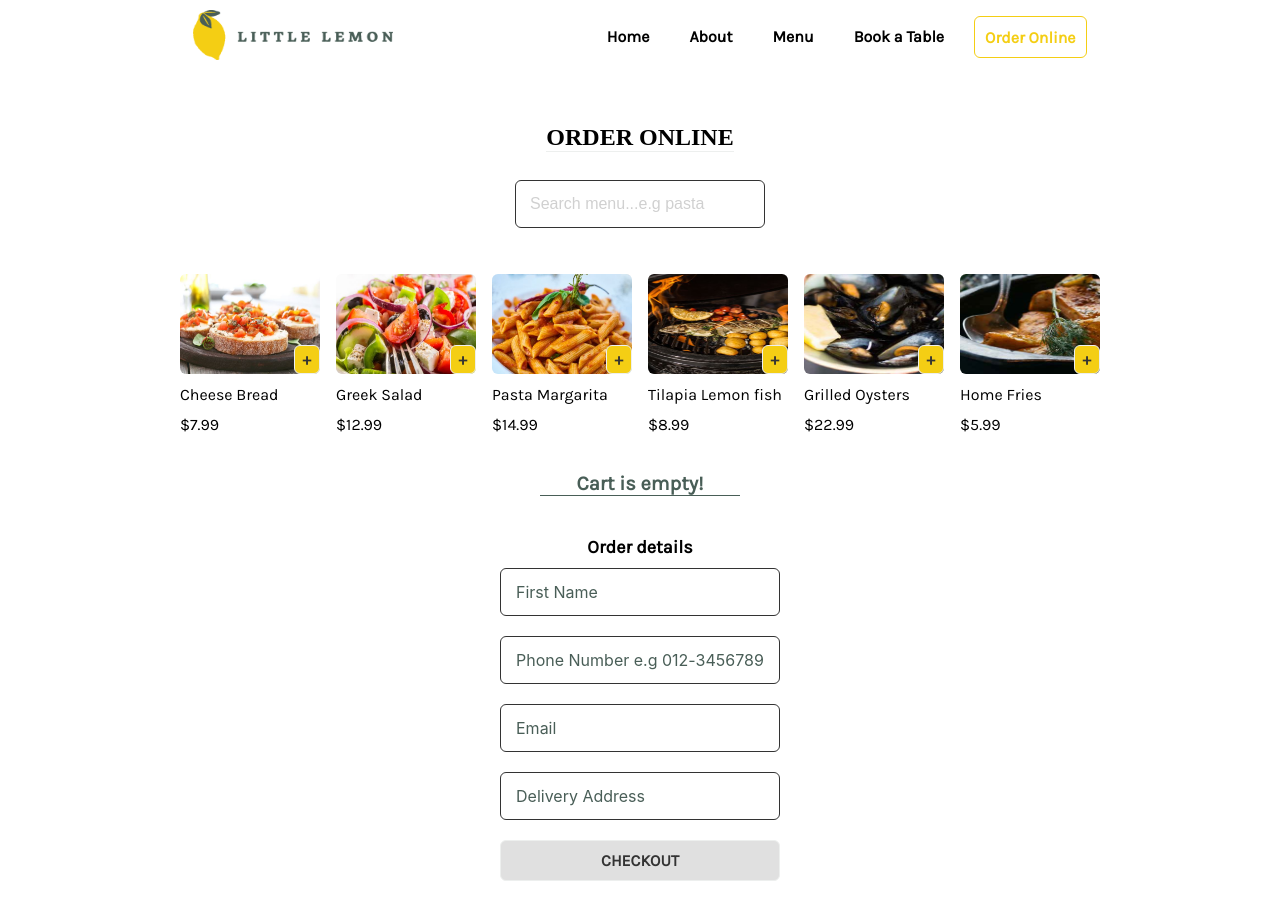
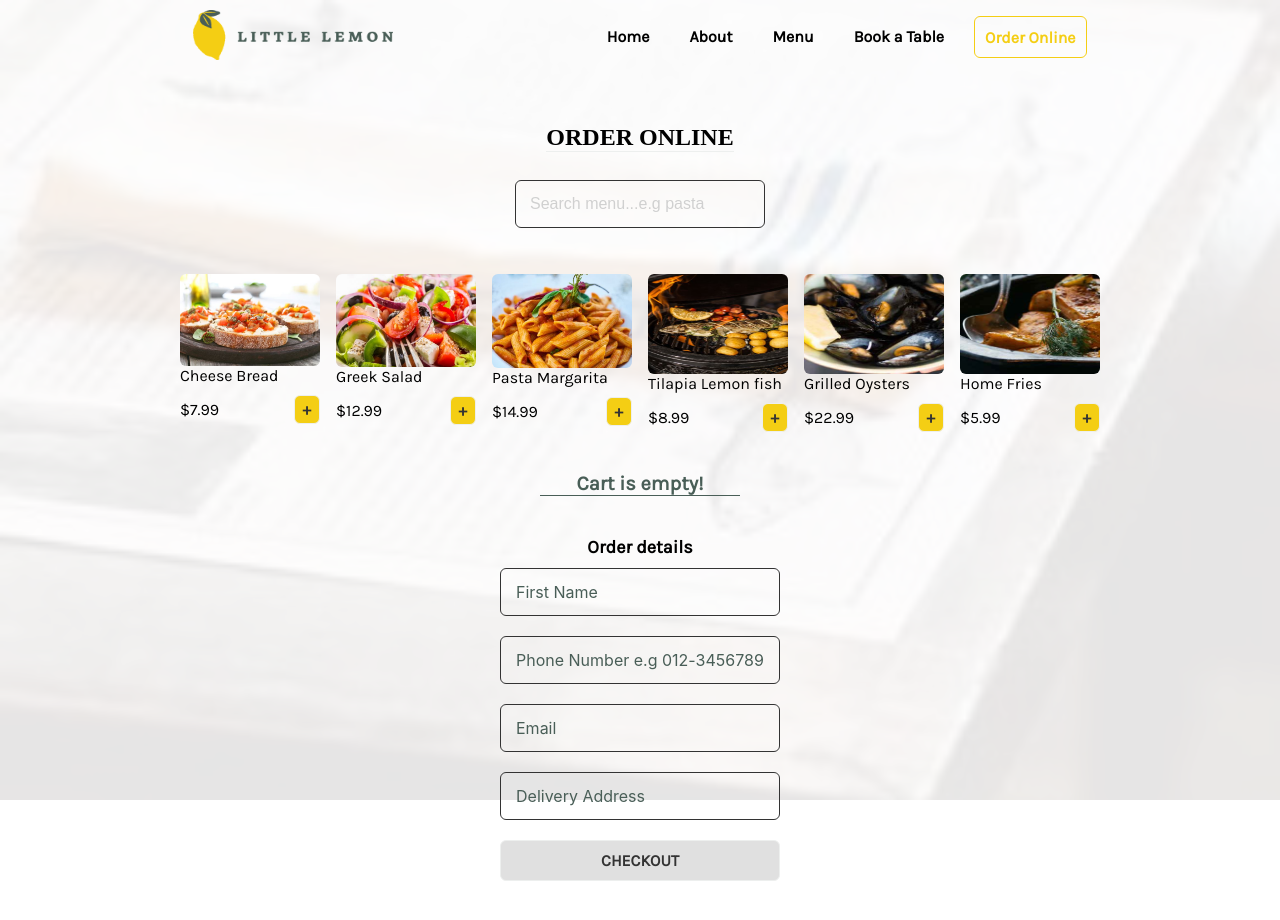
Before and after one commit to YanShtein/little_lemon, a React (Create React App) app: page /order in a window 1280 px wide. Shown: the top 920 px of the page. Built offline with nearby package versions, Linux system fonts and the light colour scheme; a web font is replaced by a local one.

Commit message:
added bg

```diff
--- a/src/App.js
+++ b/src/App.js
@@ -10,6 +10,7 @@ import Confirmation from "./components/Booking/Confirmation";
 function App() {
   return (
     <AppProvider>
+      <img className="bg" alt="Site Background" src={require('../src/assets/images/footer.JPG')}/>
       <div className="container">
         <Routes>
           <Route path="/" element={<HomePage />}></Route>
--- a/src/assets/shared.css
+++ b/src/assets/shared.css
@@ -49,10 +49,19 @@ body {
   text-rendering: optimizeSpeed;
 }
 
+.bg {
+  position: fixed;
+  top: 0px;
+  width: 100%;
+  height: 100%;
+  z-index: 0;
+  opacity: 0.10;
+  object-fit: cover;
+}
+
 .container {
   position: relative;
-  /* width: 100%;
-  height: 100vh; */
+  z-index: 5;
 }
 
 button {
--- a/src/components/Booking/Confirmation.js
+++ b/src/components/Booking/Confirmation.js
@@ -29,7 +29,7 @@ export default function Confirmation() {
         <div className="details">
           <ul>
             <li>Reservation number:</li>
-            <li>Name:</li>
+            <li>Full Name:</li>
             <li>Phone Number:</li>
             <li>Reservation date:</li>
             <li>Reservation time:</li>
--- a/src/components/Booking/book.css
+++ b/src/components/Booking/book.css
@@ -52,6 +52,11 @@ form {
 
 .details ul:first-child {
   margin-right: 50px;
+  color: var(--primary-green);
+}
+
+.details ul:nth-child(2) {
+  color: var(--hg-black);
 }
 
 svg {
--- a/src/components/Order/OrderForm.js
+++ b/src/components/Order/OrderForm.js
@@ -36,6 +36,7 @@ export default function OrderForm({ onSubmit }) {
   };
 
   return (
+    <div className="order-details">
       <form onSubmit={e => onSubmit(e)}>
         <p>Order details</p>
         <div className="input-group">
@@ -85,5 +86,6 @@ export default function OrderForm({ onSubmit }) {
         </div>
         <button aria-label="Submit Order" disabled={cart.length === 0} type="submit">CHECKOUT</button>
       </form>
+    </div>
   )
 };
--- a/src/components/Order/OrderPage.js
+++ b/src/components/Order/OrderPage.js
@@ -45,21 +45,25 @@ export default function OrderPage() {
                 value={search}
                 onChange={e => setSearch(e.target.value)}/>
             </div>
-            <div className="search-menu">
+            <div className="order-items">
               {
                 handleSearch().map(item => {
                   return (
-                    <div className="search-item" key={item.id}>
-                      <button aria-label="Add to cart" onClick={() => handleAddToCart(item)}>+</button>
+                    <div className="order-item" key={item.id}>
                       <img src={require(`../../assets/images/${item.img}`)} alt={item.dishUpper} />
                       <p>{item.dishLower}</p>
-                      <p>${item.price}</p>
+                      <div>
+                        <p>${item.price}</p>
+                        <p>
+                          <button aria-label="Add to cart" onClick={() => handleAddToCart(item)}>+</button>
+                        </p>
+                      </div>
                     </div>
                   )
                 })
               }
             </div>
-            <div className="order-items">
+            <div className="cart-items">
               {
                 cart.length === 0 ?
                 <p className="cart-empty">Cart is empty!</p>
@@ -68,7 +72,7 @@ export default function OrderPage() {
                   {
                     cart.map(item => {
                       return (
-                        <div className="order-item" key={item.id}>
+                        <div className="cart-item" key={item.id}>
                           <p>- {item.dishLower}</p>
                           <p><b> x{item.quantity}</b></p>
                         </div>
@@ -79,9 +83,7 @@ export default function OrderPage() {
                 </>
               }
             </div>
-            <div className="order-details">
-              <OrderForm onSubmit={onSubmit} />
-            </div>
+            <OrderForm onSubmit={onSubmit} />
           </div>
         }
       </div>
--- a/src/components/Order/order.css
+++ b/src/components/Order/order.css
@@ -32,7 +32,7 @@
   border: 1px solid var(--primary-yellow);
 }
 
-.search-menu {
+.order-items {
   display: flex;
   margin: 30px auto;
   flex-wrap: wrap;
@@ -40,8 +40,7 @@
   justify-content: center;
 }
 
-.search-item {
-  position: relative;
+.order-item {
   display: flex;
   flex-direction: column;
   justify-content: space-between;
@@ -50,34 +49,24 @@
   width: 140px;
 }
 
-.search-item button {
-  position: absolute;
-  margin: 0;
-  right: 0px;
-  bottom: 60px;
+.order-item div {
+  display: flex;
+  flex-direction: row;
+  justify-content: space-between;
+  align-items: center;
+}
+
+.order-item button {
   padding: 4px 8px;
 }
 
-.search-item img {
+.order-item img {
   height: 100px;
   width: 100%;
   border-radius: var(--border-radius);
 }
 
-.order-details {
-  margin: 40px auto;
-  width: 300px;
-  display: flex;
-  flex-direction: column;
-  justify-content: center;
-  align-items: center;
-}
-
-.order-details div {
-  margin: 10px auto;
-}
-
-.order-items {
+.cart-items {
   display: flex;
   flex-direction: column;
   justify-content: space-between;
@@ -85,7 +74,7 @@
   margin: auto;
 }
 
-.order-item {
+.cart-item {
   display: flex;
   justify-content: space-between;
 }
@@ -104,6 +93,20 @@
   font-weight: bold;
 }
 
+form p {
+  font-size: 18px;
+  font-weight: bold;
+}
+
+.order-details {
+  margin: 40px auto;
+  width: 300px;
+  display: flex;
+  flex-direction: column;
+  justify-content: center;
+  align-items: center;
+}
+
 .order-details button {
   width: 100%;
 }
@@ -112,8 +115,3 @@
   margin: 100px auto;
   text-align: center;
 }
-
-form p {
-  font-size: 18px;
-  font-weight: bold;
-}
```
Lines whose indentation alone changed are shown as unchanged.
